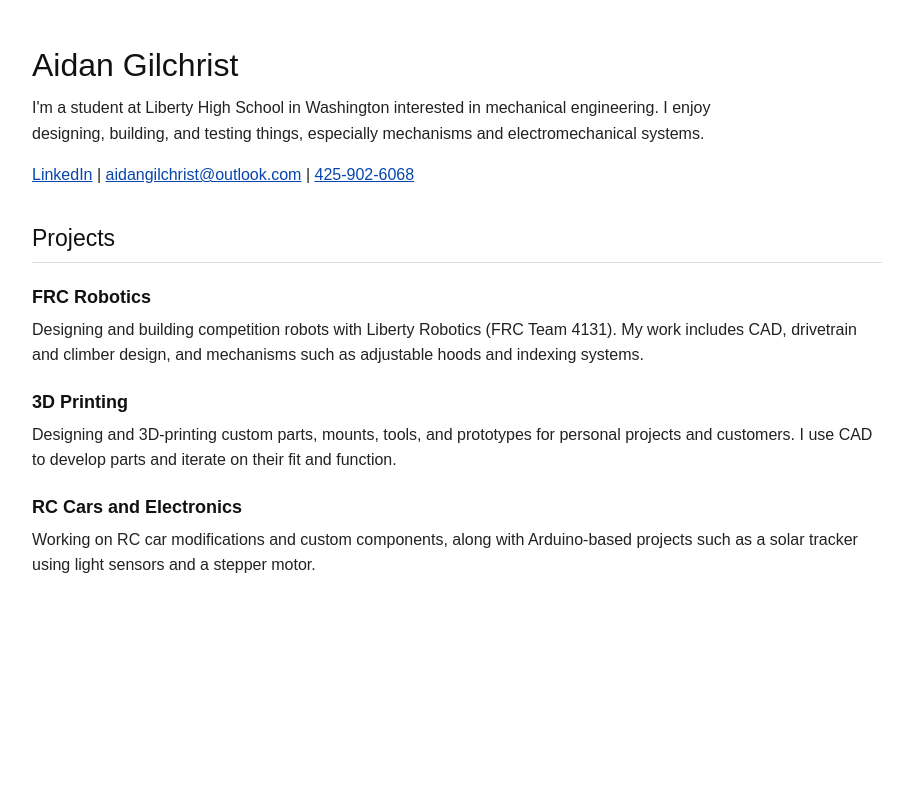
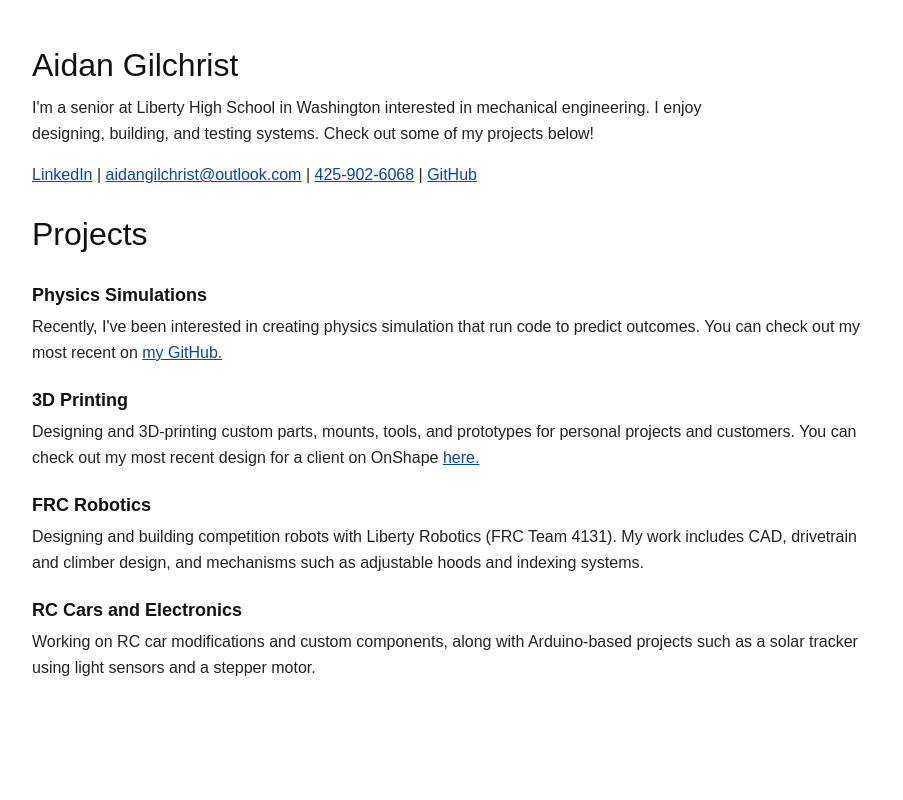
Before and after one commit to bockabode/aidangilchrist.com, a plain HTML site: page index.html in a window 1280 px wide. Shown: the top 800 px of the page, without its empty margins (183-1086 px from the left). Drawn offline with Linux system fonts and the light colour scheme.

Commit message:
Revise bio and project sections in index.html
Updated bio and project descriptions for clarity and added GitHub link.

```diff
--- a/index.html
+++ b/index.html
@@ -65,33 +65,45 @@
 <body>
   <header>
     <h1>Aidan Gilchrist</h1>
-    <p class="bio">I'm a student at Liberty High School in Washington interested in mechanical engineering. I enjoy designing, building, and testing things, especially mechanisms and electromechanical systems.</p>
+    <p class="bio">I'm a senior at Liberty High School in Washington interested in mechanical engineering. I enjoy designing, building, and testing systems. Check out some of my projects below!</p>
     <p>
       <a href="https://www.linkedin.com/in/aidan--gilchrist/">LinkedIn</a>
       |
       <a href="mailto:aidangilchrist@outlook.com">aidangilchrist@outlook.com</a>
       |
       <a href="tel:+14259026068">425-902-6068</a>
+      |
+      <a href="https://github.com/bockabode">GitHub</a>
     </p>
   </header>
 
   <main>
-    <h2>Projects</h2>
+    <h1>Projects</h1>
+
+    <section class="project">
+      <h3>Physics Simulations</h3>
+      <p>Recently, I've been interested in creating physics simulation that run code to predict outcomes. You can check out my most recent on <a href="https://github.com/bockabode/physics-simulations">my GitHub.</a></p>
+    </section>
+
+ <section class="project">
+      <h3>3D Printing</h3>
+      <p>Designing and 3D-printing custom parts, mounts, tools, and prototypes for personal projects and customers. You can check out my most recent design for a client on OnShape <a href="https://cad.onshape.com/documents/8b9cea09273ed4a494f7f385/w/647bffee7da95d5dbc34a5e3/e/2a0c80e32182821026aa9a75?renderMode=0&uiState=6af2b35520c3b60e09160b1b">here.</a></p>
+    </section>
+
 
     <section class="project">
       <h3>FRC Robotics</h3>
       <p>Designing and building competition robots with Liberty Robotics (FRC Team 4131). My work includes CAD, drivetrain and climber design, and mechanisms such as adjustable hoods and indexing systems.</p>
     </section>
 
-    <section class="project">
-      <h3>3D Printing</h3>
-      <p>Designing and 3D-printing custom parts, mounts, tools, and prototypes for personal projects and customers. I use CAD to develop parts and iterate on their fit and function.</p>
-    </section>
+
 
     <section class="project">
       <h3>RC Cars and Electronics</h3>
       <p>Working on RC car modifications and custom components, along with Arduino-based projects such as a solar tracker using light sensors and a stepper motor.</p>
     </section>
+
   </main>
+  <p style="margin-top: 400px"> This website was hand-coded by me, Aidan Gilchrist, in HTML</p>
 </body>
 </html>
```
